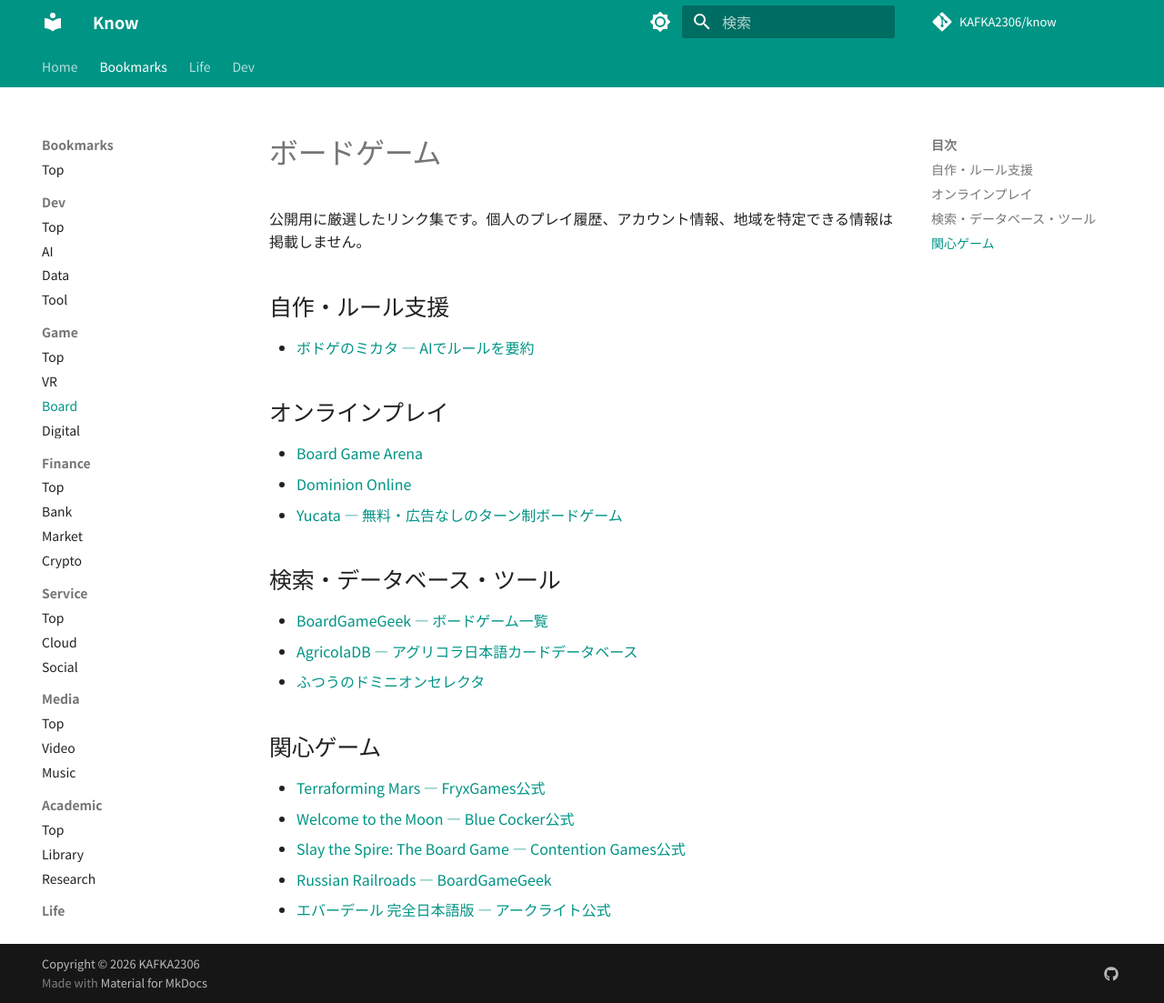
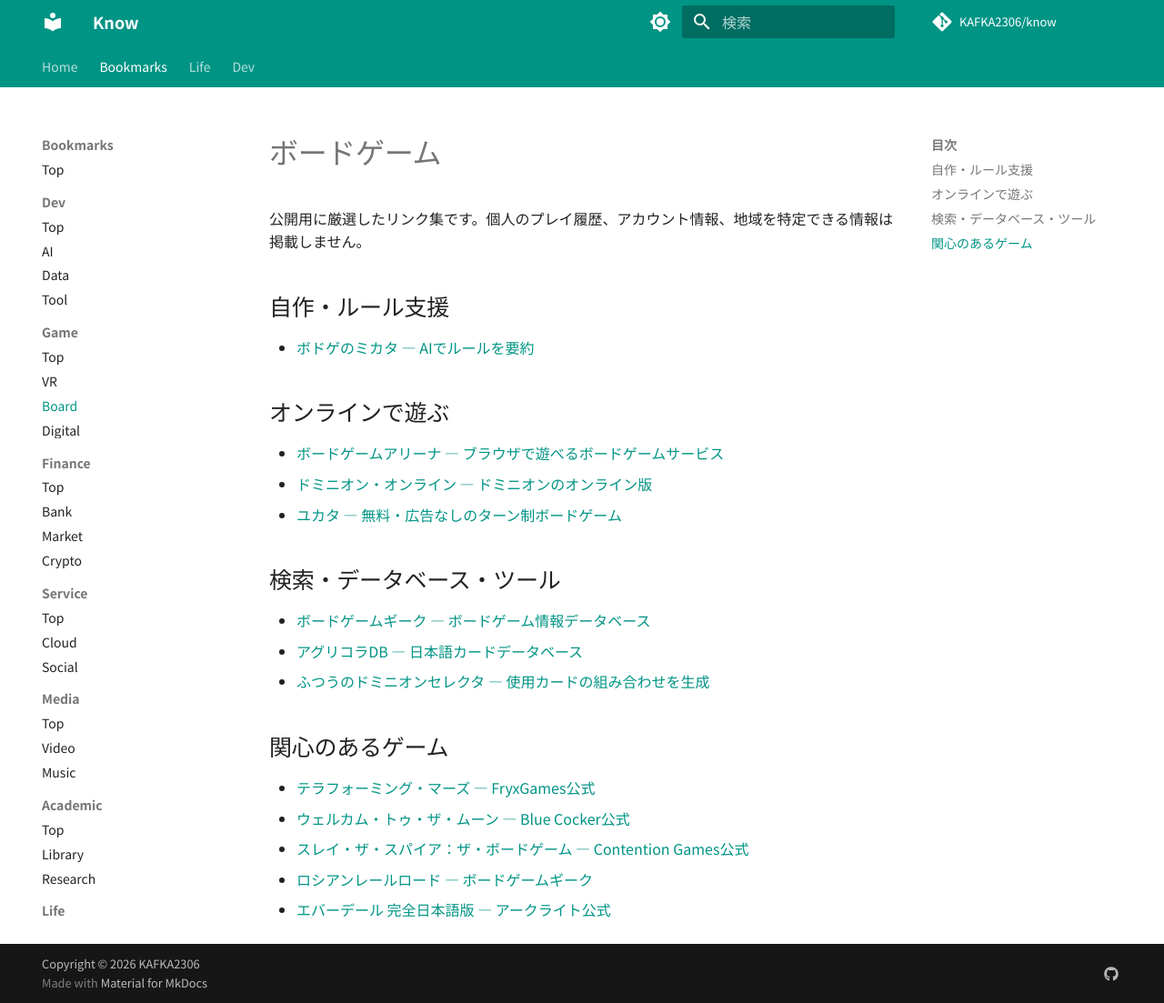
Before and after one commit to KAFKA2306/know, an MkDocs documentation site: the page built from docs/bookmarks/Game/Board/index.md, in a window 1280 px wide and 1103 px high. Shown: the whole window at 91% size. Built offline with MkDocs 1.6.1 and Material for MkDocs 9.7.7, drawn with Linux system fonts in a browser that asks for light colours; comment, search, counter and statistics services are not loaded.

Commit message:
ボードゲームリンク名を日本語化

```diff
--- a/docs/bookmarks/Game/Board/index.md
+++ b/docs/bookmarks/Game/Board/index.md
@@ -6,22 +6,22 @@
 
 - [ボドゲのミカタ — AIでルールを要約](https://bodoge-no-mikata.vercel.app/)
 
-## オンラインプレイ
+## オンラインで遊ぶ
 
-- [Board Game Arena](https://boardgamearena.com/)
-- [Dominion Online](https://dominion.games/)
-- [Yucata — 無料・広告なしのターン制ボードゲーム](https://www.yucata.de/en/)
+- [ボードゲームアリーナ — ブラウザで遊べるボードゲームサービス](https://boardgamearena.com/)
+- [ドミニオン・オンライン — ドミニオンのオンライン版](https://dominion.games/)
+- [ユカタ — 無料・広告なしのターン制ボードゲーム](https://www.yucata.de/en/)
 
 ## 検索・データベース・ツール
 
-- [BoardGameGeek — ボードゲーム一覧](https://boardgamegeek.com/browse/boardgame)
-- [AgricolaDB — アグリコラ日本語カードデータベース](https://db.agricolajp.dev/)
-- [ふつうのドミニオンセレクタ](https://dominion.highemerly.net/)
+- [ボードゲームギーク — ボードゲーム情報データベース](https://boardgamegeek.com/browse/boardgame)
+- [アグリコラDB — 日本語カードデータベース](https://db.agricolajp.dev/)
+- [ふつうのドミニオンセレクタ — 使用カードの組み合わせを生成](https://dominion.highemerly.net/)
 
-## 関心ゲーム
+## 関心のあるゲーム
 
-- [Terraforming Mars — FryxGames公式](https://fryxgames.se/product/terraforming-mars/)
-- [Welcome to the Moon — Blue Cocker公式](https://bluecocker.com/en/jeu/welcome-to-the-moon/)
-- [Slay the Spire: The Board Game — Contention Games公式](https://contentiongames.com/games/slay/)
-- [Russian Railroads — BoardGameGeek](https://boardgamegeek.com/boardgame/144733/russian-railroads)
+- [テラフォーミング・マーズ — FryxGames公式](https://fryxgames.se/product/terraforming-mars/)
+- [ウェルカム・トゥ・ザ・ムーン — Blue Cocker公式](https://bluecocker.com/en/jeu/welcome-to-the-moon/)
+- [スレイ・ザ・スパイア：ザ・ボードゲーム — Contention Games公式](https://contentiongames.com/games/slay/)
+- [ロシアンレールロード — ボードゲームギーク](https://boardgamegeek.com/boardgame/144733/russian-railroads)
 - [エバーデール 完全日本語版 — アークライト公式](https://arclightgames.jp/product/%E3%82%A8%E3%83%90%E3%83%BC%E3%83%87%E3%83%BC%E3%83%AB/)
```
